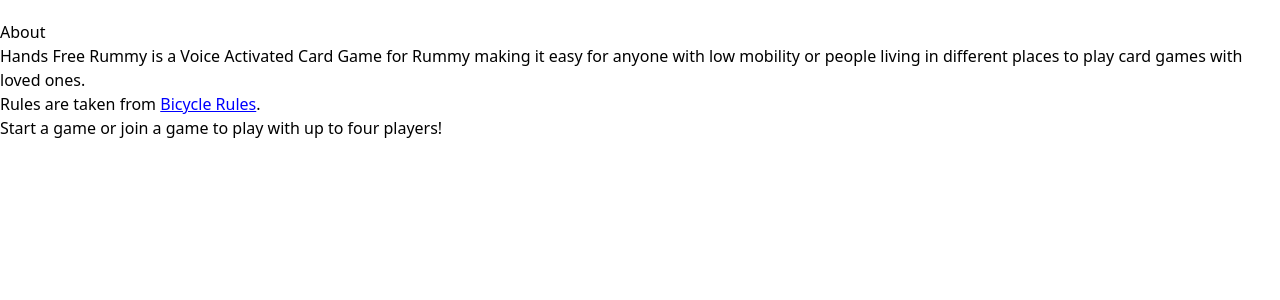
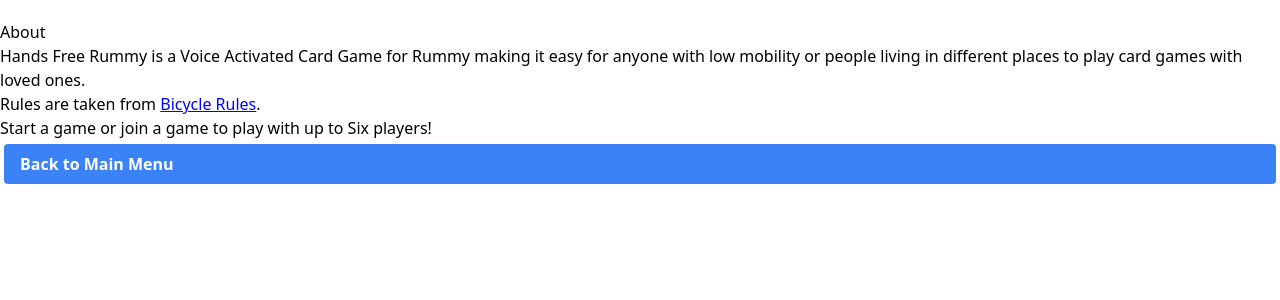
Before and after one commit to maxkopitz/handsfreerummy, a React (Create React App) app in the folder frontend/: page /about in a window 1280 px wide. Shown: the top 300 px of the page. Built offline with nearby package versions, Linux system fonts and the light colour scheme; no server answers.

Commit message:
feat: about

```diff
--- a/frontend/src/components/About.tsx
+++ b/frontend/src/components/About.tsx
@@ -1,4 +1,5 @@
 import Container from './ui/Container'
+import Button from './ui/Button'
 
 const About = () => {
     return (
@@ -21,8 +22,12 @@ const About = () => {
                     .
                 </p>
                 <p>
-                    Start a game or join a game to play with up to four players!
+                    Start a game or join a game to play with up to Six players!
                 </p>
+            </div>
+
+            <div>
+                <Button text={'Back to Main Menu'} link={'/'} />
             </div>
         </Container>
     )
```
